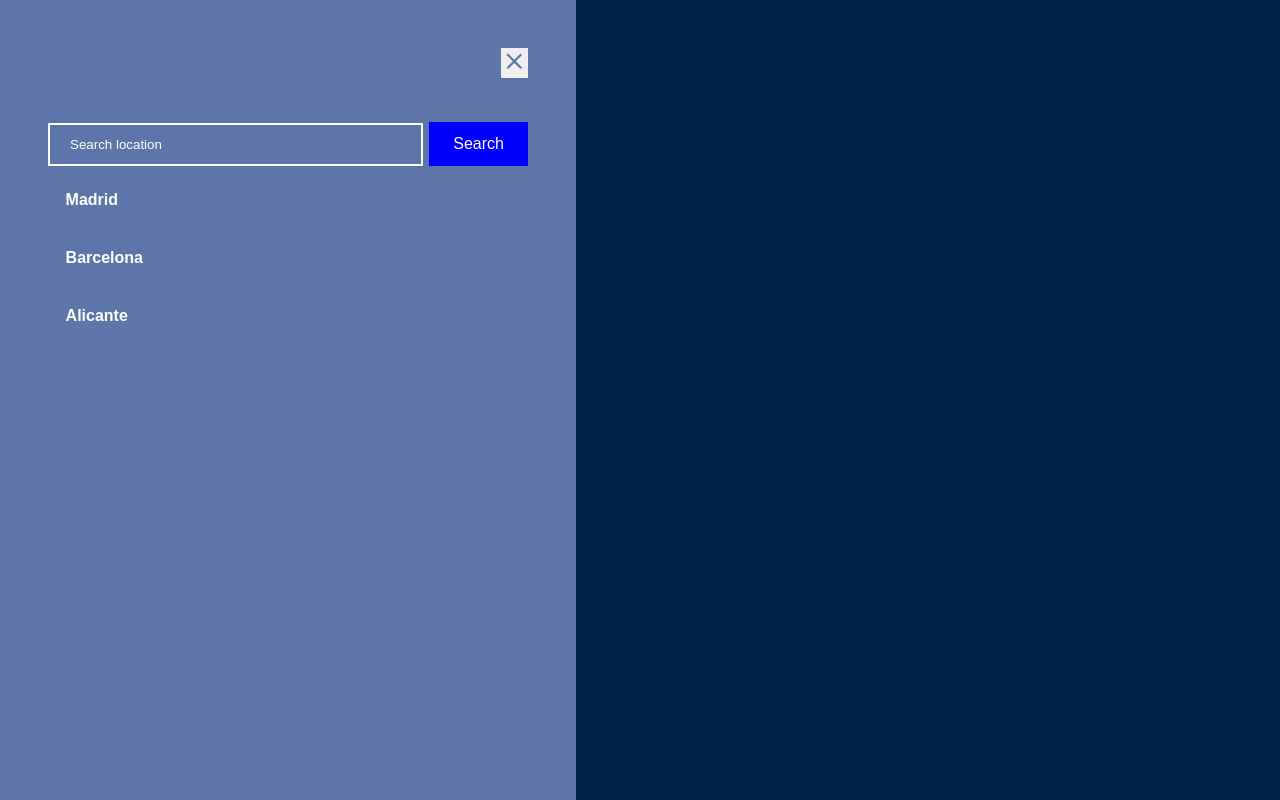
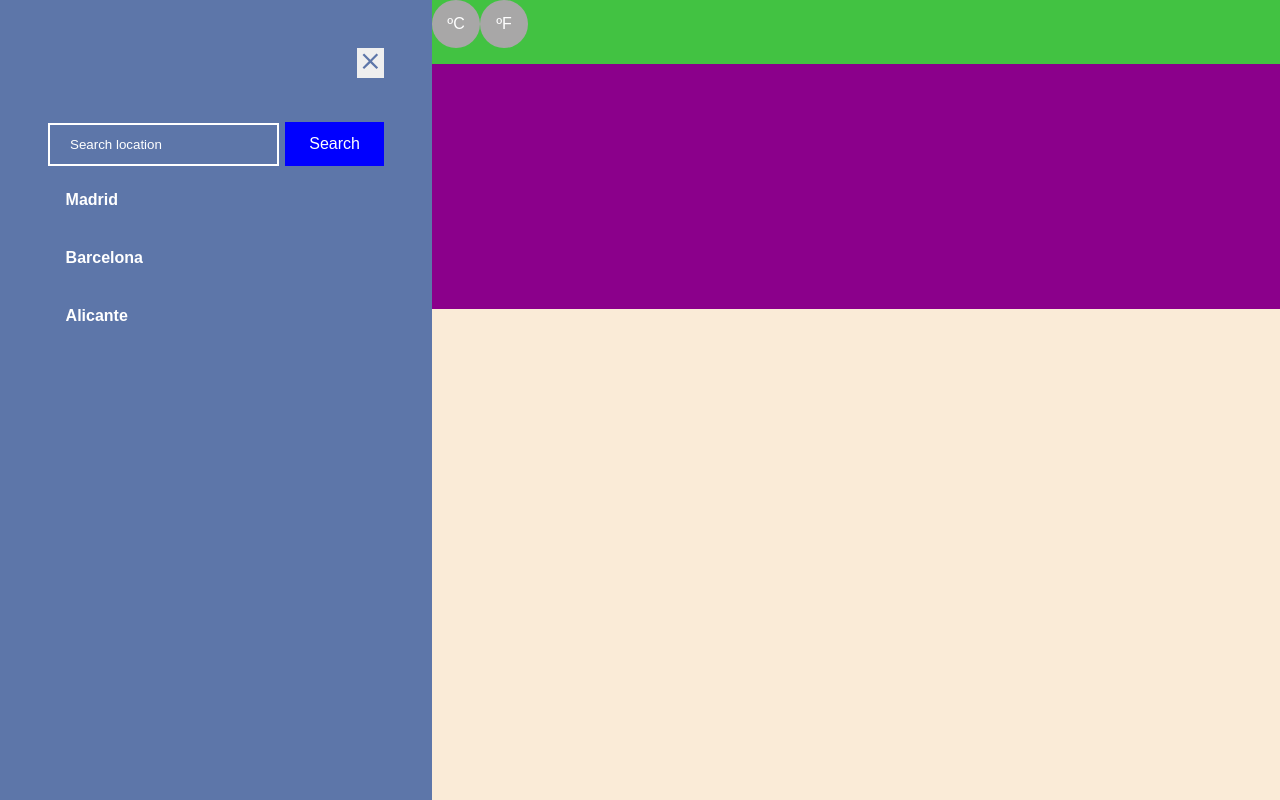
Before and after one commit to raquel-1/weather, a Vue app: page / in a window 1280 px wide. Built offline with nearby package versions, Linux system fonts and the light colour scheme.

Commit message:
more styles

```diff
--- a/src/App.vue
+++ b/src/App.vue
@@ -26,7 +26,7 @@ import AllView from './components/AllView.vue'
   padding: 0;
   margin: 0;
   display: grid;
-  grid-template-columns: 180em 1fr;
+  grid-template-columns: minmax(27rem ,30%) 1fr;
 
 }
 
--- a/src/components/AllView.vue
+++ b/src/components/AllView.vue
@@ -51,6 +51,7 @@
             font-size: 1em;
         }
     }
+
     &__week{
         background-color: darkmagenta;
     }
--- a/src/components/AsideMenuSearch.vue
+++ b/src/components/AsideMenuSearch.vue
@@ -41,12 +41,13 @@ import IconCros from"@/components/icons/IconCros.vue"
 <style scoped lang="scss" >
 
     .aside{
-        width: 20%;
+        width: 100%;
         height: 100%;
         background-color: map-get($map: $colors, $key: c-medium-blue);
         padding: 3em;
         margin: 0;
         overflow: hidden;
+        min-width: 26.5em;
 
 
         display:grid;
--- a/src/components/AsideMenuWeather.vue
+++ b/src/components/AsideMenuWeather.vue
@@ -39,6 +39,7 @@
         padding: 3em;
         margin: 0;
         overflow: hidden;
+        min-width: 26.5em;
 
 
         display:grid;
```
